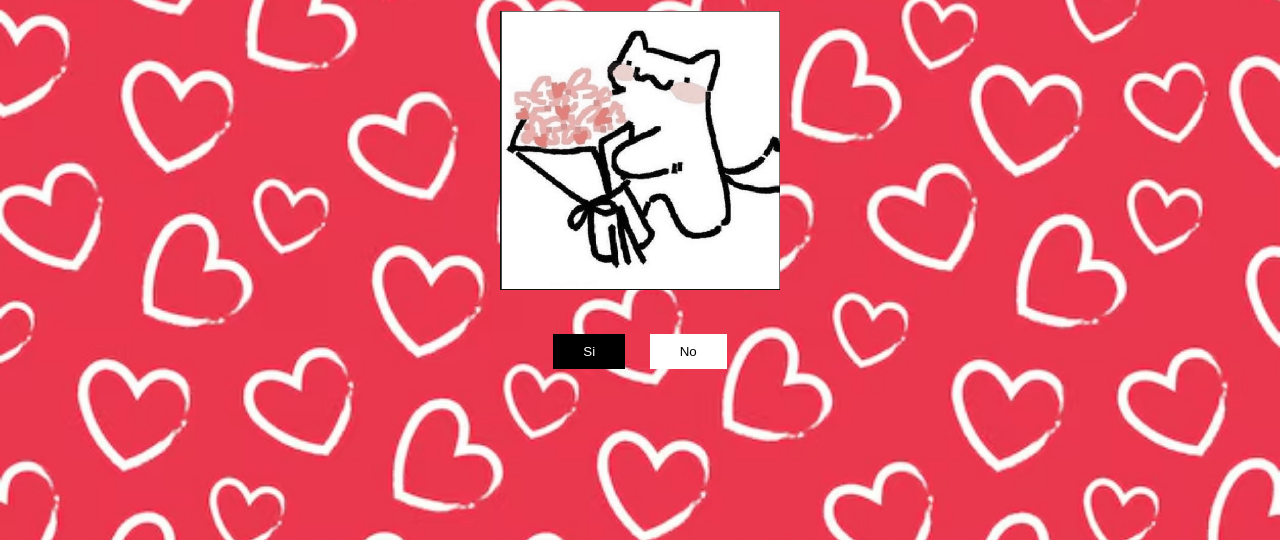
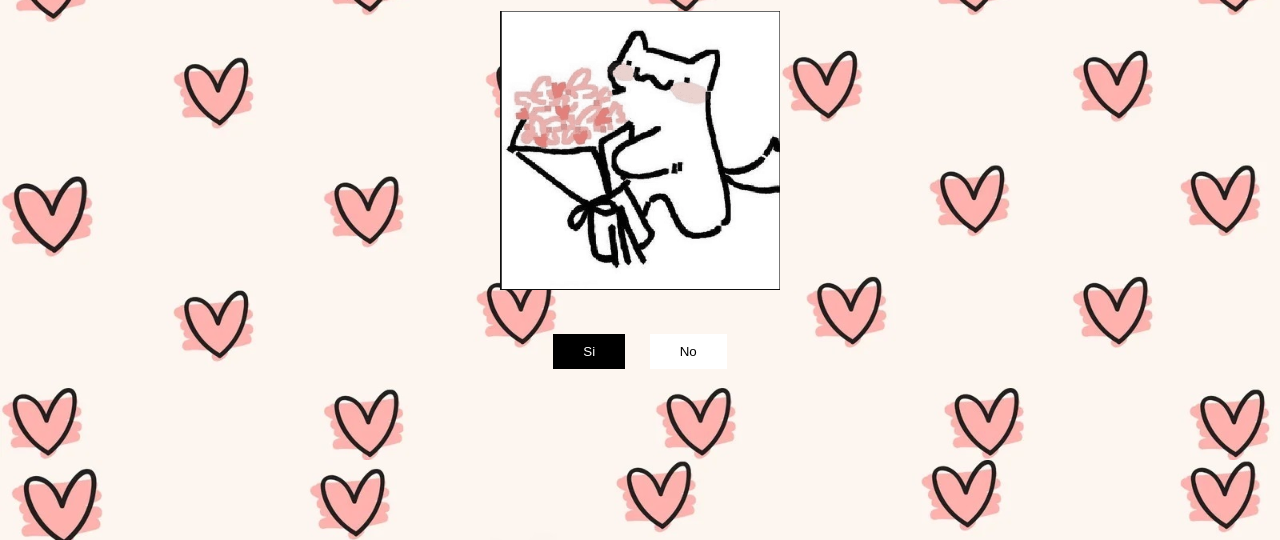
Before and after one commit to dansiyo/propuesta, a plain HTML site: page index.html in a window 1280 px wide. Shown: the part 260-800 px from the top of the page. Drawn offline with Linux system fonts and the light colour scheme.

Commit message:
Update styles.css

```diff
--- a/styles.css
+++ b/styles.css
@@ -14,7 +14,7 @@ body{
     height: 100vh;
     flex-direction: column;
     color:var(--heart-color);
-    background-image:url("images/corazon.avif");
+    background-image:url("images/hearts.jpg");
     background-size: 100%;
 }
 .card{
```
